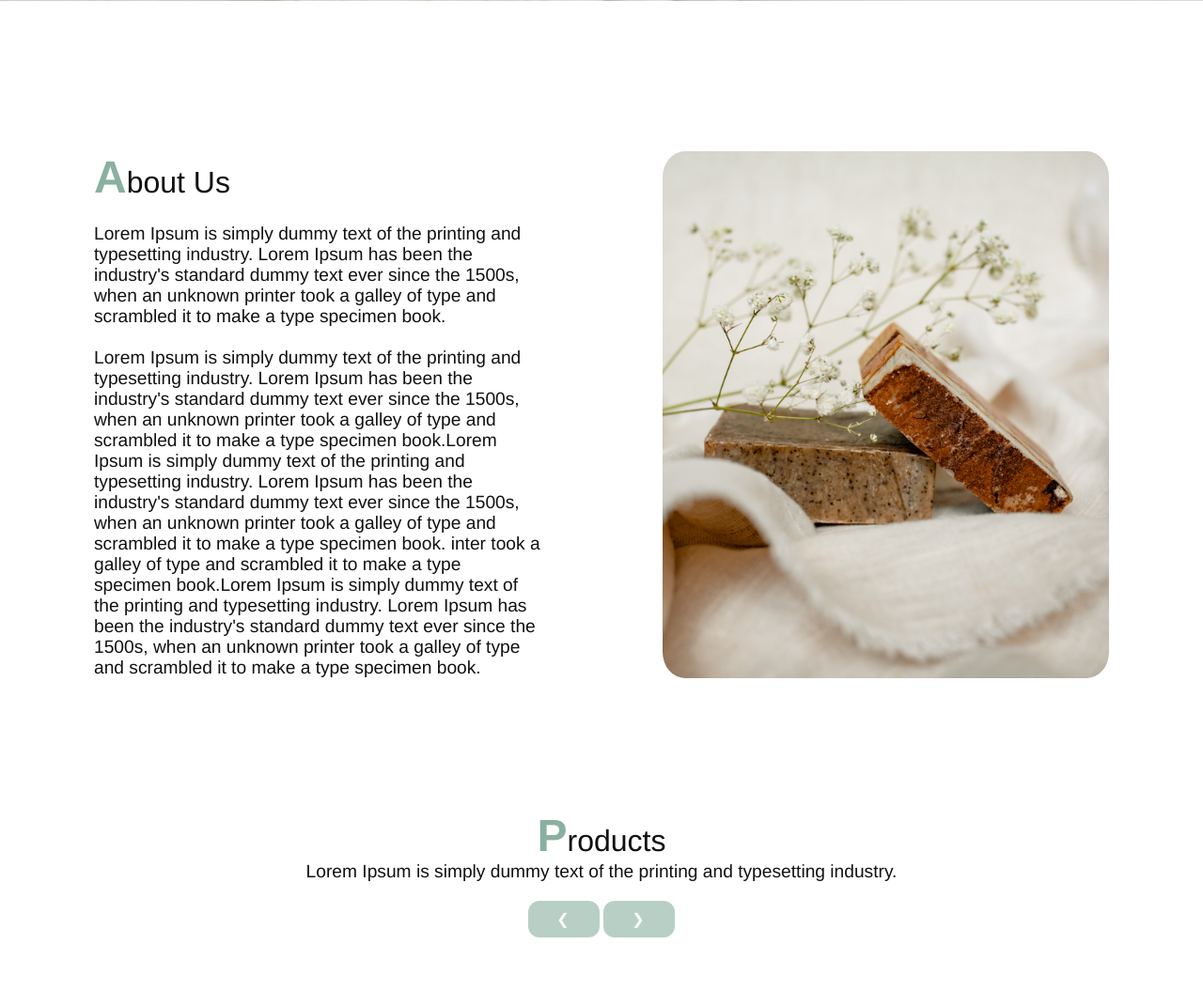
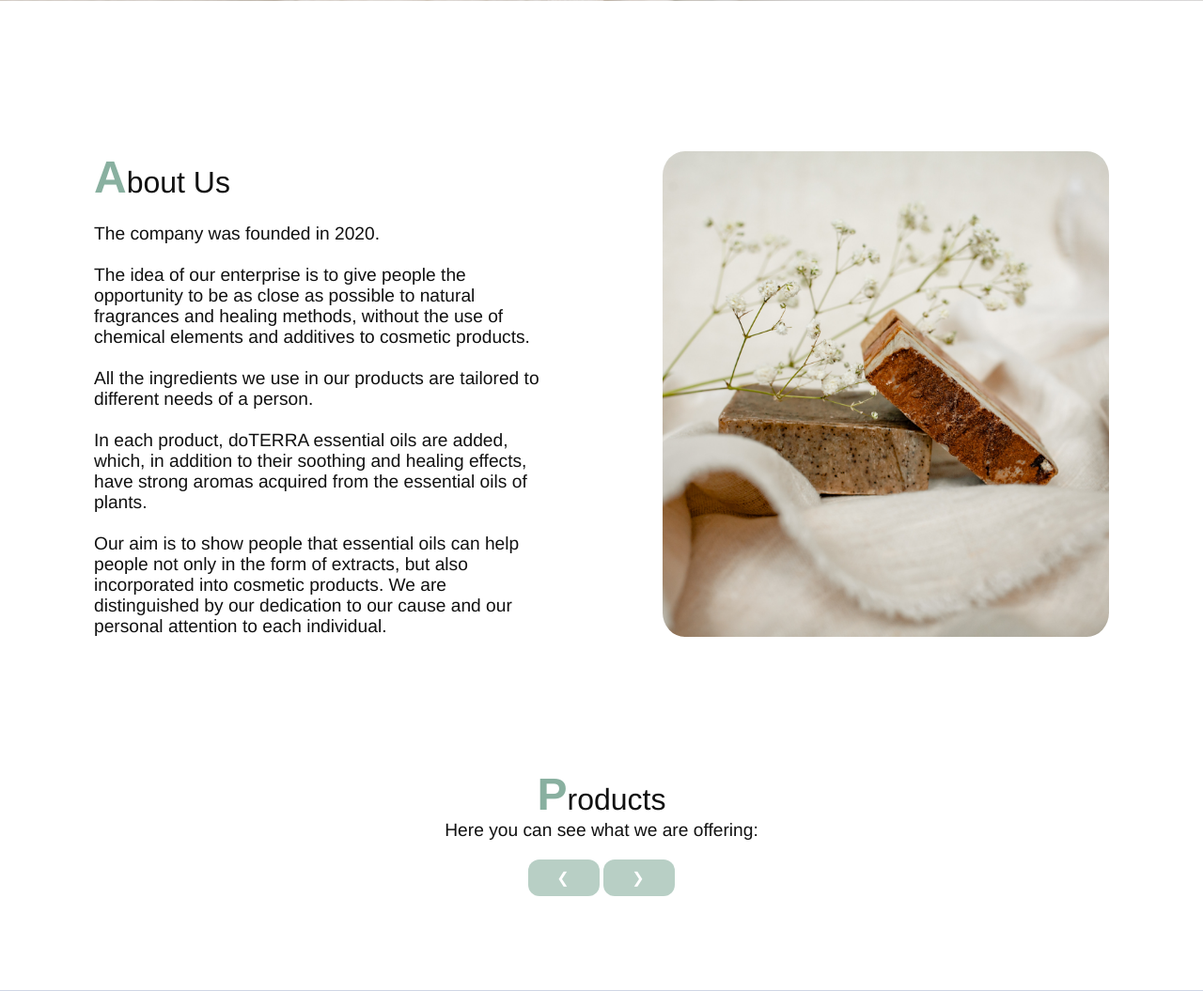
Before and after one commit to lora139/Thesis-project-HerBody, a PHP site: page / in a window 1280 px wide. Shown: the part 799-1854 px from the top of the page at 94% size. Run offline with PHP 8.4, Linux system fonts and the light colour scheme; data that the repository does not hold is empty.

Commit message:
final changes?

```diff
--- a/index.php
+++ b/index.php
@@ -83,25 +83,23 @@
                 <div class="col50">
                     <h2 class="titleText"><span>A</span>bout Us</h2>
                     <p>
-                    <br> Lorem Ipsum is simply dummy
-                    text of the printing and typesetting industry. Lorem Ipsum has been
-                    the industry's standard dummy text ever since the 1500s, when an
-                    unknown printer took a galley of type and scrambled it to make a
-                    type specimen book.<br><br>Lorem Ipsum is simply dummy
-                    text of the printing and typesetting industry. Lorem Ipsum has been
-                    the industry's standard dummy text ever since the 1500s, when an
-                    unknown printer took a galley of type and scrambled it to make a
-                    type specimen book.Lorem Ipsum is simply dummy
-                    text of the printing and typesetting industry. Lorem Ipsum has been
-                    the industry's standard dummy text ever since the 1500s, when an
-                    unknown printer took a galley of type and scrambled it to make a
-                    type specimen book.
-                    inter took a galley of type and scrambled it to make a
-                    type specimen book.Lorem Ipsum is simply dummy
-                    text of the printing and typesetting industry. Lorem Ipsum has been
-                    the industry's standard dummy text ever since the 1500s, when an
-                    unknown printer took a galley of type and scrambled it to make a
-                    type specimen book.
+                    <br>
+                    The company was founded in 2020.
+                    <br><br>
+                    The idea of our enterprise is to give people the opportunity
+                    to be as close as possible to natural fragrances and healing methods,
+                    without the use of chemical elements and additives to cosmetic products.
+                    <br><br>
+                    All the ingredients we use in our products are tailored to different
+                    needs of a person.
+                    <br><br>
+                    In each product, doTERRA essential oils are added, which, in addition
+                    to their soothing and healing effects, have strong aromas acquired from the essential oils of plants.
+                    <br><br>
+                    Our aim is to show people that essential oils can help people not
+                    only in the form of extracts, but also incorporated into cosmetic products.
+                    We are distinguished by our dedication to our cause and our personal attention to each individual.
+
                     </p>
                 </div>
 
@@ -118,7 +116,7 @@
         <section class="product" id="product"> <!--секцията с предлаганите продукти-->
             <div class="title">
                 <h2 class="titleText"><span>P</span>roducts</h2>
-                <p>Lorem Ipsum is simply dummy text of the printing and typesetting industry. </p>
+                <p>Here you can see what we are offering:</p>
             </div>
 
             <div class="slider">
@@ -159,7 +157,7 @@
                                 for ($j = 3 * $i; $j < 3 * ($i + 1); ++$j)//разделя кутиите с продукти по 3 на ред
                                 {
                                     if ($j > $n - 1) break;
-                                    echo "<div class='box'><div class='imgBox'><img src='".$prod[$j][1]."'></div><div class='text'><h3>".$prod[$j][2]."</h3><p class='price'>".$prod[$j][4]." ".$prod[$j][3]."</p><div class='information'><p>".$prod[$j][5]."</p></div>";
+                                    echo "<div class='box'><div class='imgBox'><img src='".$prod[$j][1]."'></div><div class='text'><h3>".$prod[$j][2]."</h3><p class='price'>".$prod[$j][3]." ".$prod[$j][4]."</p><div class='information'><p>".$prod[$j][5]."</p></div>";
 
                                     if(isset($_COOKIE["login"]))
                                     {
--- a/newprod.php
+++ b/newprod.php
@@ -52,7 +52,8 @@
                 }
                 else
                 { // if there is an id we update
-                    $sql = "update `products` set `img`='$img', `name`='$name', `price`='$price', `currency`='$currency', `desc`='$desc' where `id`='$update';";
+                    $sql = "update `products` set `img`='$img', `name`='$name', `price`='$price', `currency`='$currency', `desc`='$desc'
+                    where `id`='$update';";
                     $res = mysqli_query($con, $sql);
                     header('Location: newprod.php?token='.$update); // казваме, че след token-на ще следва номера id
                 }
--- a/profile.php
+++ b/profile.php
@@ -16,7 +16,8 @@
                     function profile() {
                         global $con; // използва глобалната променлиза $con
 
-                        $sql = "SELECT o.orderid, c.date, o.clientname, o.email, o.phone, o.addr1, GROUP_CONCAT(p.`name`,':',c.qty SEPARATOR ', ') AS products FROM `order` o
+                        $sql = "SELECT o.orderid, c.date, o.clientname, o.email, o.phone, o.addr1, GROUP_CONCAT(p.`name`,':',c.qty SEPARATOR ', ')
+                        AS products FROM `order` o
                         JOIN cart_order c ON c.oid = o.orderid
                         JOIN products p ON c.pid = p.id
                         group by o.orderid"; //заявка обединяваща данните от две таблици products and order
```
Also changed, not shown: Plan.md (+20 -2 lines), css/product.css (+3 -5 lines), php_example/ex.php (deleted, +0 -17 lines), php_example/first.php (deleted, +0 -73 lines), php_example/second.php (deleted, +0 -43 lines).
